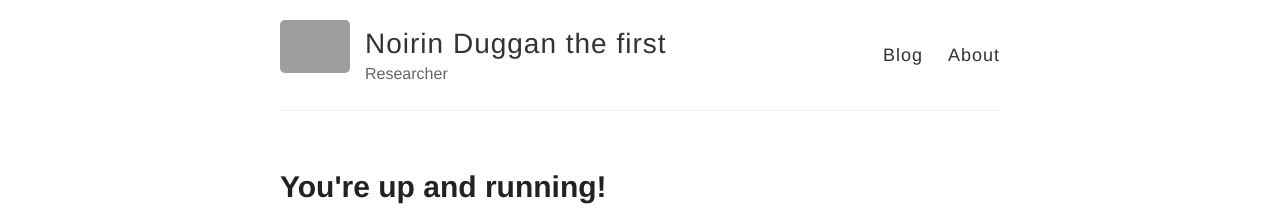
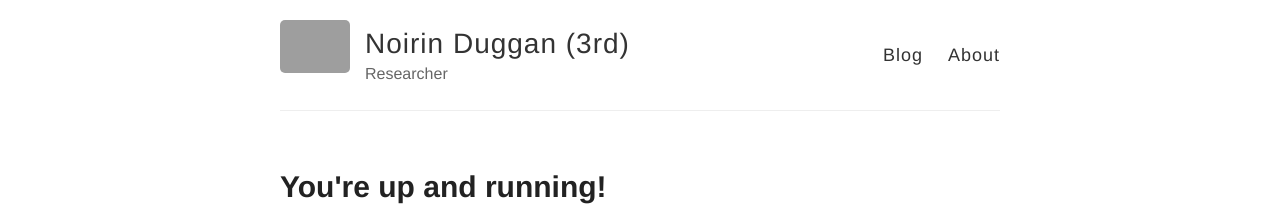
Before and after one commit to n5621/github.io, a Jekyll site: the page built from index.html, in a window 1280 px wide. Shown: the top 222 px of the page. Built offline with Jekyll 4.4.1, drawn with Linux system fonts in a browser that asks for light colours; grey boxes are pictures that could not be loaded.

Commit message:
changed something

```diff
--- a/_config.yml
+++ b/_config.yml
@@ -3,7 +3,7 @@
 #
 
 # Name of your site (displayed in the header)
-name: Noirin Duggan the first
+name: Noirin Duggan (3rd)
 
 # Short bio or description (displayed in the header)
 description: Researcher
```
